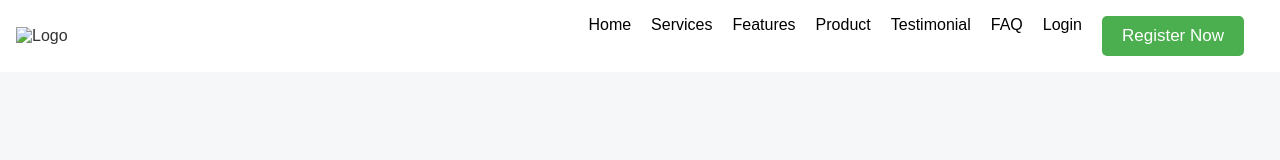
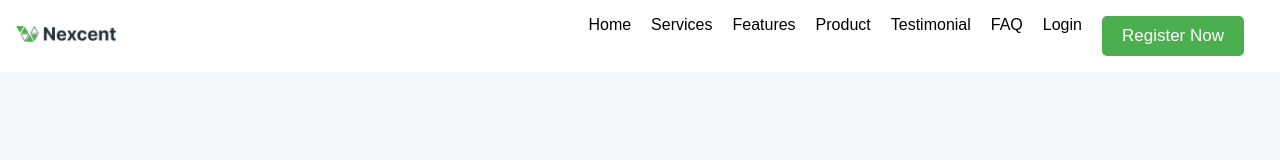
Before and after one commit to Aiza-Rabbani/hackaton, a plain HTML site: page index.html in a window 1280 px wide. Shown: the top 160 px of the page. Drawn offline with Linux system fonts and the light colour scheme; files whose address does not match are found by name.

Commit message:
Update index.html

```diff
--- a/index.html
+++ b/index.html
@@ -11,7 +11,7 @@
 
     <nav class="bar">
         <div class="logo">
-            <img src="images/Logo(7).png" alt="Logo">
+            <img src="Logo (7).png" alt="Logo">
         </div>
         <ul class="links">
             <li><a href="#">Home</a></li>
```
